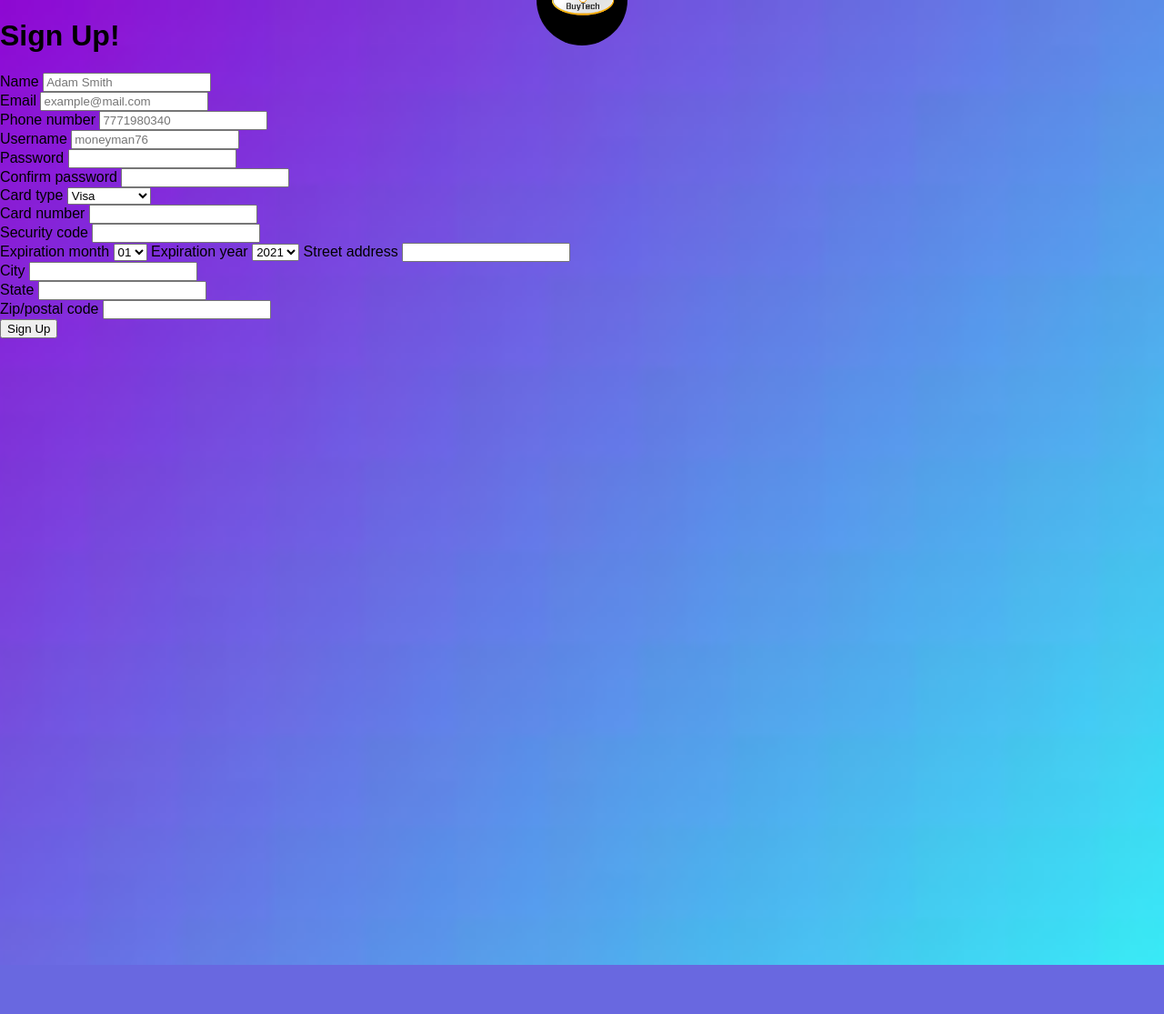
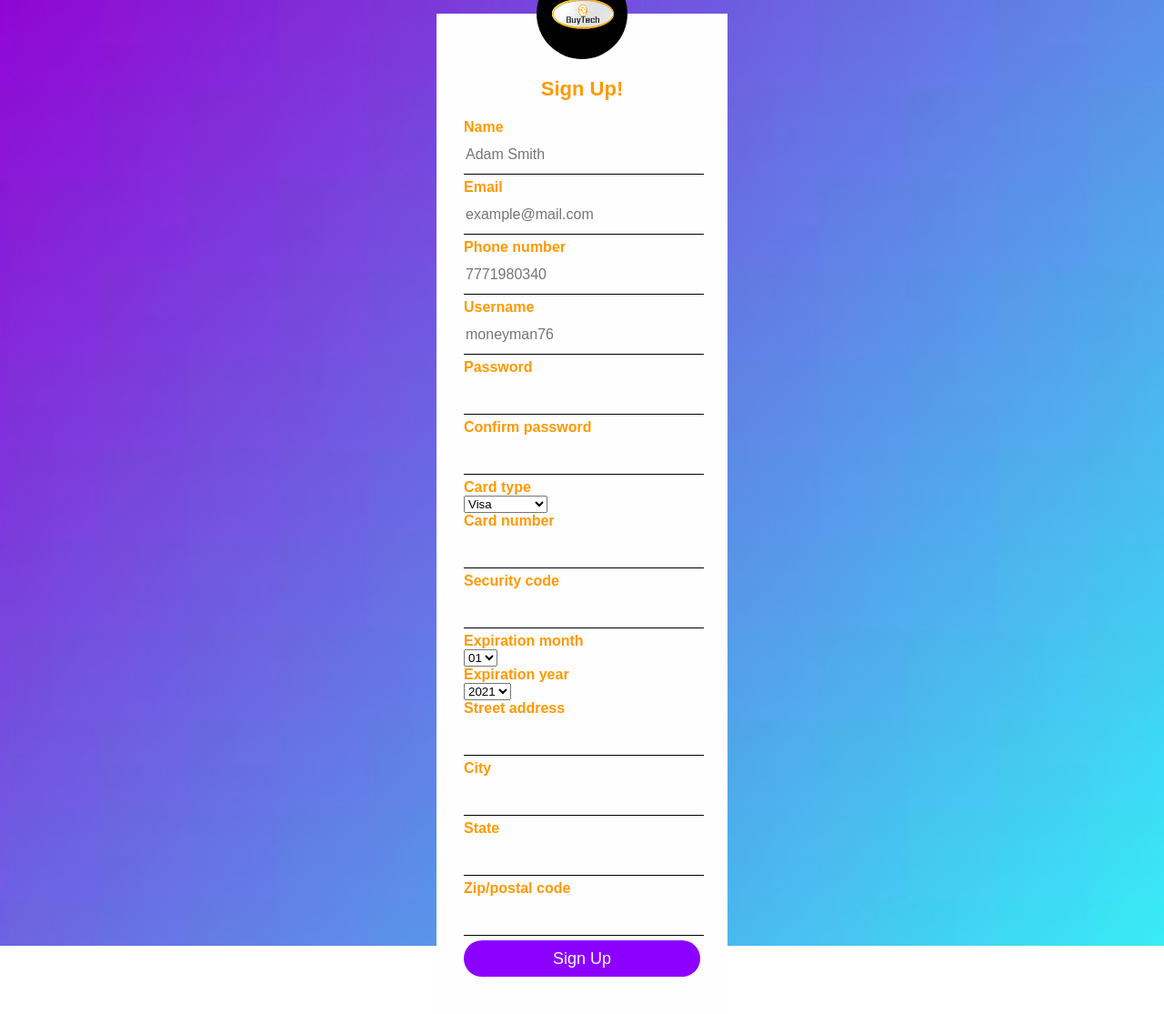
Before and after one commit to farhanjune/eCommerce-website, a PHP site: page /eCommerce-website/signup.php in a window 1280 px wide. Shown: the whole page at 91% size. Before the commit the page ends 1061 px from the top, so only its background shows below. Run offline with PHP 8.4, Linux system fonts and the light colour scheme.

Commit message:
tweaked signup.php

```diff
--- a/signup.php
+++ b/signup.php
@@ -13,7 +13,7 @@ if (isset($_SESSION['flag'])){
         <link rel="stylesheet" href="signup.css">
     </head>
     <body>
-        <div>
+        <div class="signup-box">
             <img src="images/circle_logo.png" class="avatar" alt="Avatar Image">
             <h1>Sign Up!</h1>
             <form action="validate-signup.php" method="post">
```
